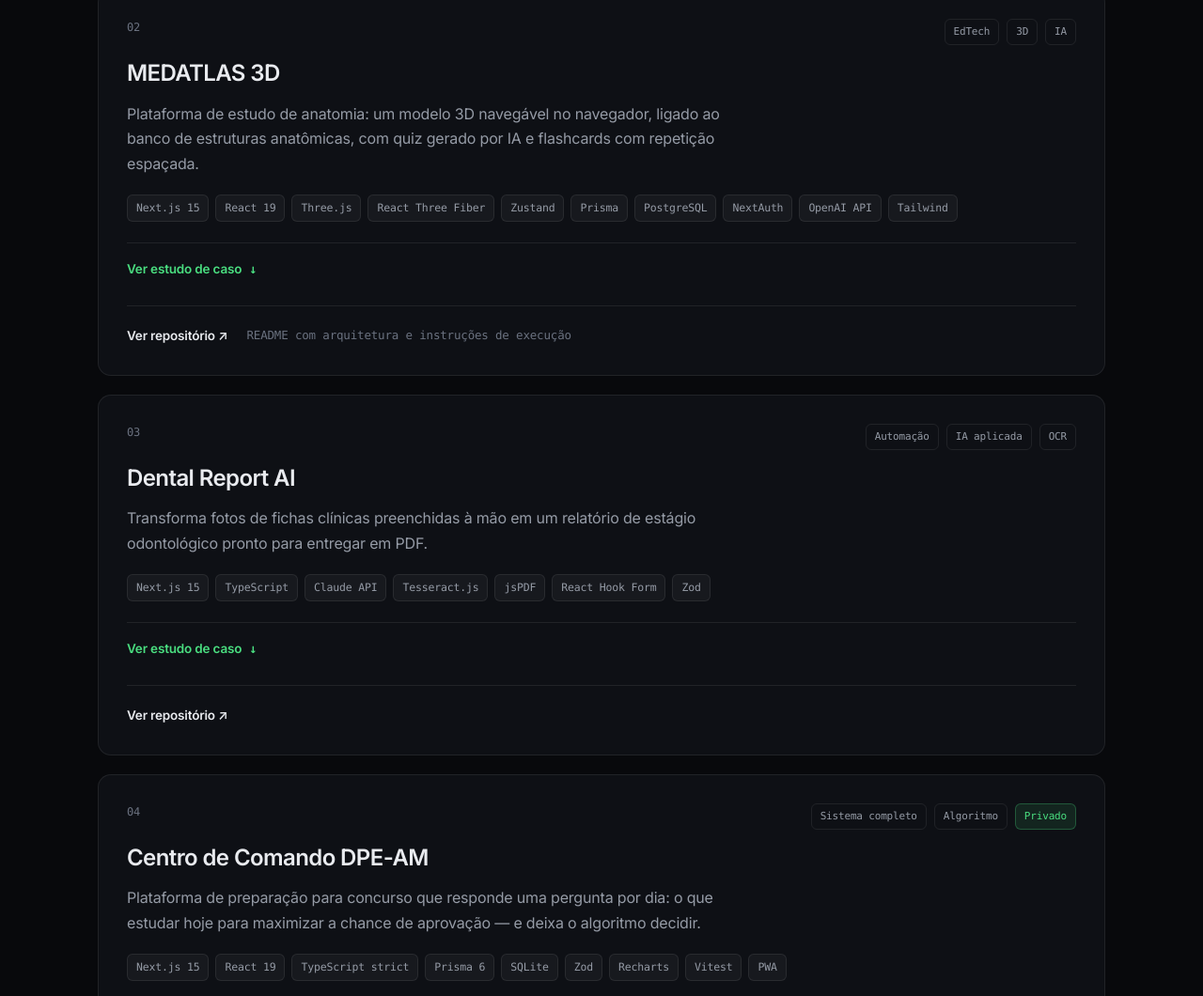
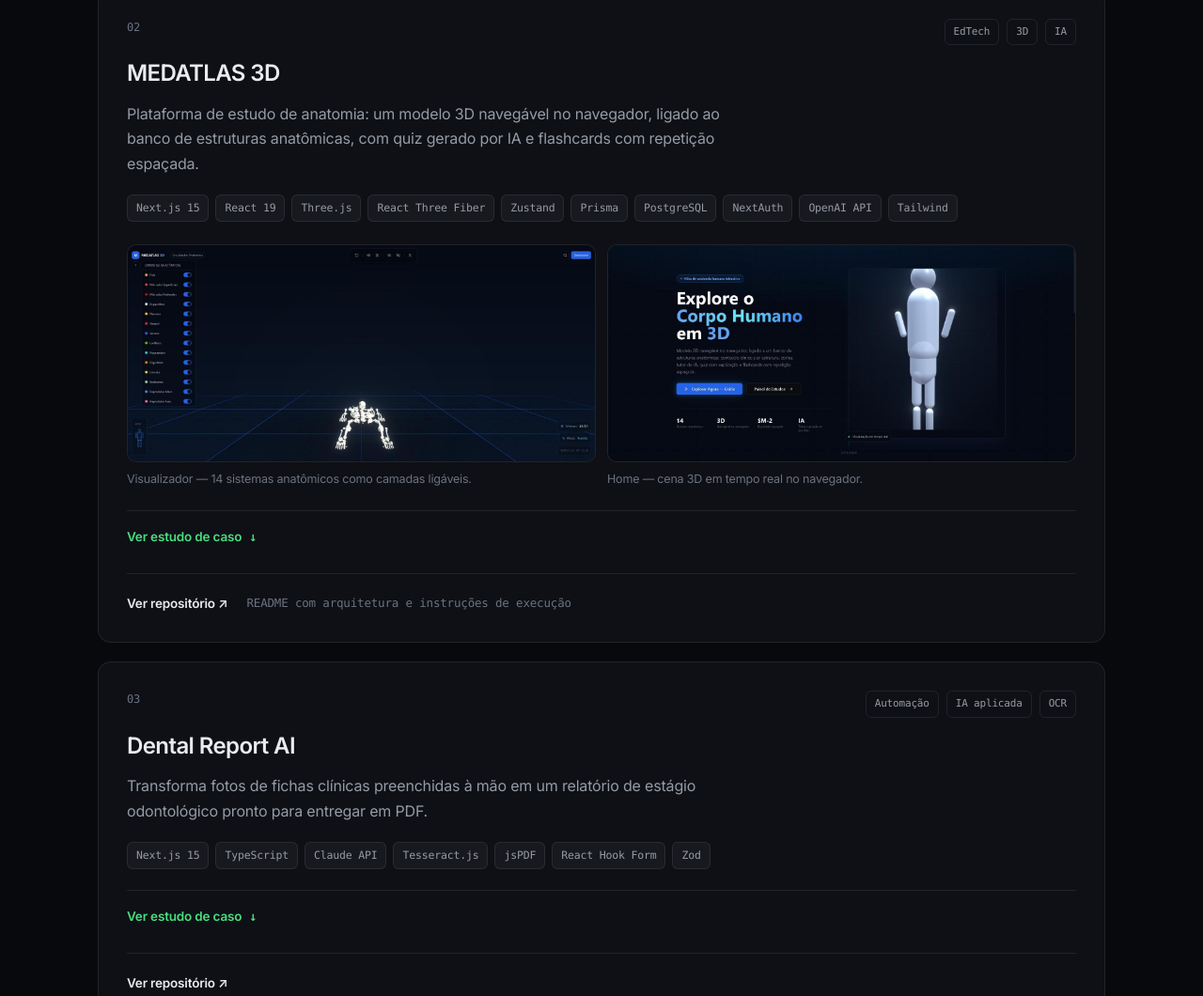
Before and after one commit to devluisam/devluisam.github.io, a plain HTML site: page index.html in a window 1280 px wide. Shown: the part 1854-2914 px from the top of the page at 94% size. Drawn offline with Linux system fonts and the light colour scheme.

Commit message:
feat(medatlas): adiciona capturas do visualizador 3D e da home ao case
Geradas em instalacao local com Postgres e o seed do projeto. A copy da
home foi corrigida antes no repositorio, entao a captura nao carrega mais
numeros que o projeto nao sustenta.

Co-Authored-By: Claude Opus 5 <noreply@anthropic.com>

```diff
--- a/index.html
+++ b/index.html
@@ -457,6 +457,19 @@ footer{padding:36px 0}
           <li>Next.js 15</li><li>React 19</li><li>Three.js</li><li>React Three Fiber</li>
           <li>Zustand</li><li>Prisma</li><li>PostgreSQL</li><li>NextAuth</li><li>OpenAI API</li><li>Tailwind</li>
         </ul>
+
+        <div class="shots">
+          <figure>
+            <img src="img/medatlas-viewer.jpg" width="1568" height="726" loading="lazy" decoding="async"
+                 alt="Visualizador 3D do MEDATLAS: esqueleto renderizado sobre uma grade, com painel lateral de 14 camadas anatômicas ligáveis, barra de ferramentas e minimapa.">
+            <figcaption>Visualizador — 14 sistemas anatômicos como camadas ligáveis.</figcaption>
+          </figure>
+          <figure>
+            <img src="img/medatlas-home.jpg" width="1568" height="726" loading="lazy" decoding="async"
+                 alt="Home do MEDATLAS: título &quot;Explore o Corpo Humano em 3D&quot;, figura 3D à direita e quatro indicadores — 14 sistemas anatômicos, 3D no navegador, repetição espaçada SM-2 e tutor de IA.">
+            <figcaption>Home — cena 3D em tempo real no navegador.</figcaption>
+          </figure>
+        </div>
 
         <details class="study">
           <summary>Ver estudo de caso</summary>
```
Also changed, not shown: img/medatlas-home.jpg (added), img/medatlas-viewer.jpg (added).
